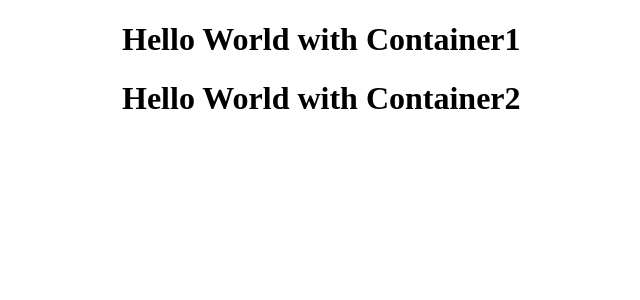
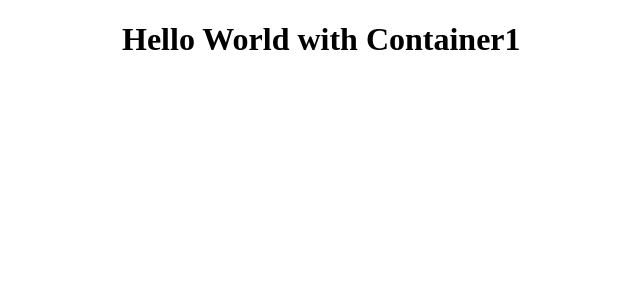
Before and after one commit to monello/styled-components, a React (Create React App) app: page / in a window 1280 px wide. Shown: the top 300 px of the page, without its empty margins (18-658 px from the left). Built offline with nearby package versions, Linux system fonts and the light colour scheme.

Commit message:
Removed the alternative styling syntax example

```diff
--- a/src/App.js
+++ b/src/App.js
@@ -1,15 +1,10 @@
-import { Container, Container2 } from "./components/styles/Container.styled";
+import { Container } from "./components/styles/Container.styled";
 
 function App() {
   return (
-    <>
-      <Container>
-        <h1>Hello World with Container1</h1>
-      </Container>
-      <Container2>
-        <h1>Hello World with Container2</h1>
-      </Container2>
-    </>
+    <Container>
+      <h1>Hello World with Container1</h1>
+    </Container>
   );
 }
 
--- a/src/components/styles/Container.styled.js
+++ b/src/components/styles/Container.styled.js
@@ -6,10 +6,3 @@ export const Container = styled.div`
     padding: 0 20px;
     margin: 0 auto;
 `;
-
-export const Container2 = styled.div({
-    width: "1000px",
-    maxWidth: "100%",
-    padding: "0 20px",
-    margin: "0 auto"
-});
```
